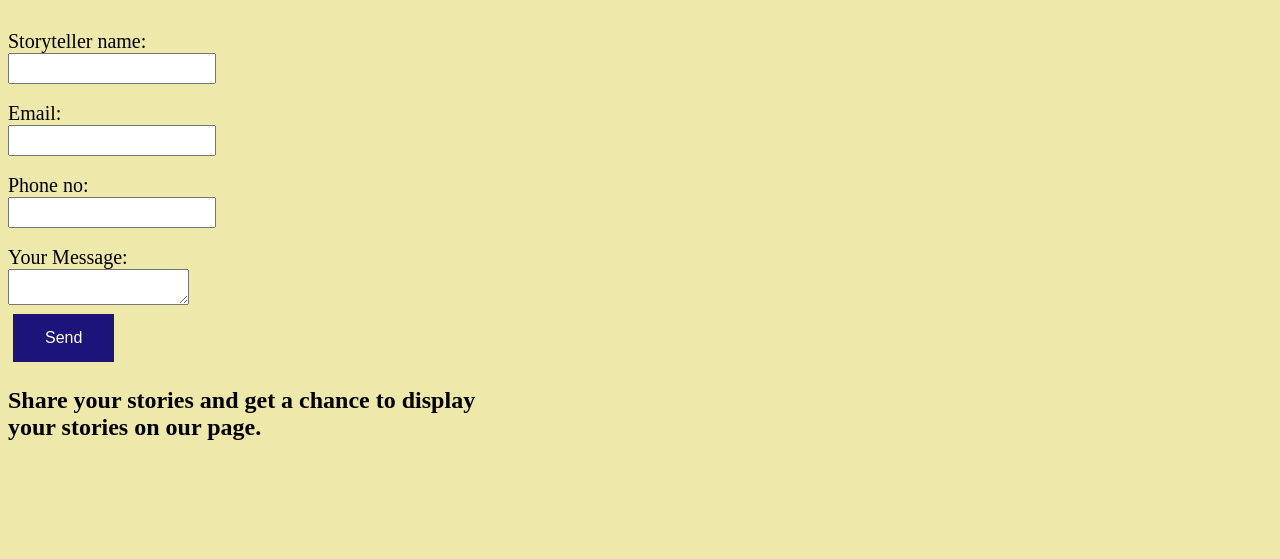
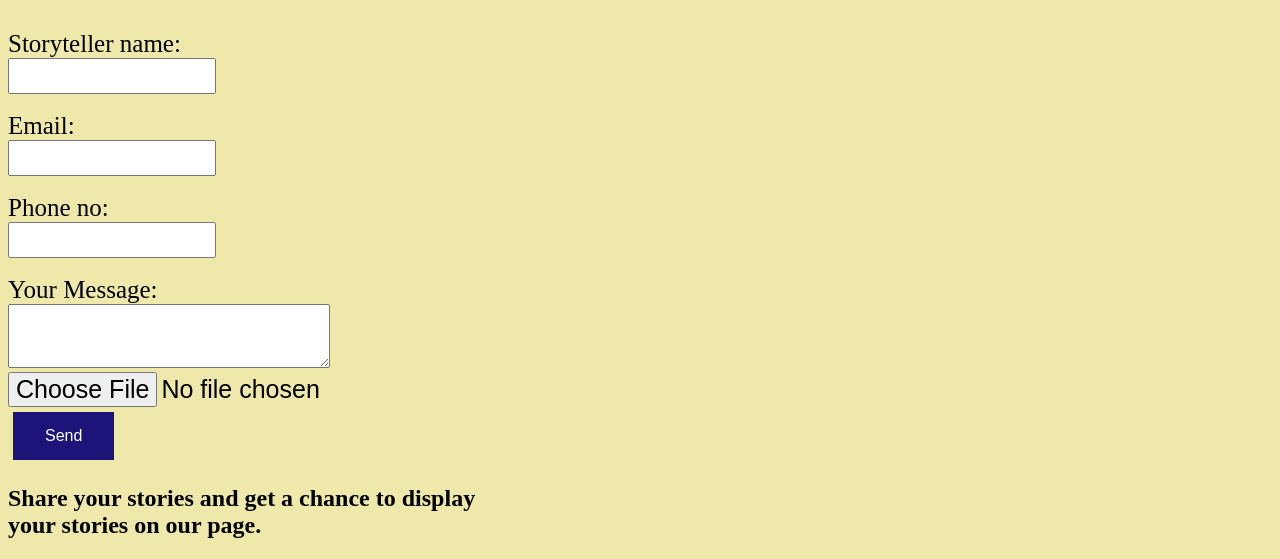
Before and after one commit to Rajdabade2112/storyteller, a plain HTML site: page contact.html in a window 1280 px wide. Shown: the part 254-813 px from the top of the page. Drawn offline with Linux system fonts and the light colour scheme.

Commit message:
added chose file

```diff
--- a/contact.html
+++ b/contact.html
@@ -55,8 +55,10 @@
 
         <label  id="cp1" >Your Message:</label>
             <br>
-         <textarea  class="textarea"></textarea>
+         <textarea id="cp1"  class="textarea"></textarea>
             <br>
+        <input type="file" id="cp1">
+        <br>
 
         <button class="buttonc" style="vertical-align:middle"><span>Send</span></button>
         </form>
--- a/style.css
+++ b/style.css
@@ -23,8 +23,9 @@ nav a {
     display: left;
 }
 .form {
-    height: 25px;
+    height: 30px;
     width: 200px;
+    font-size: 20px;
 }
 .buttonc {
     background-color: #1c1478;
@@ -211,5 +212,5 @@ ol li {
     align-self: center;
 }
 #cp1 {
-    font-size: 20px;
+    font-size: 25px;
 }
```
